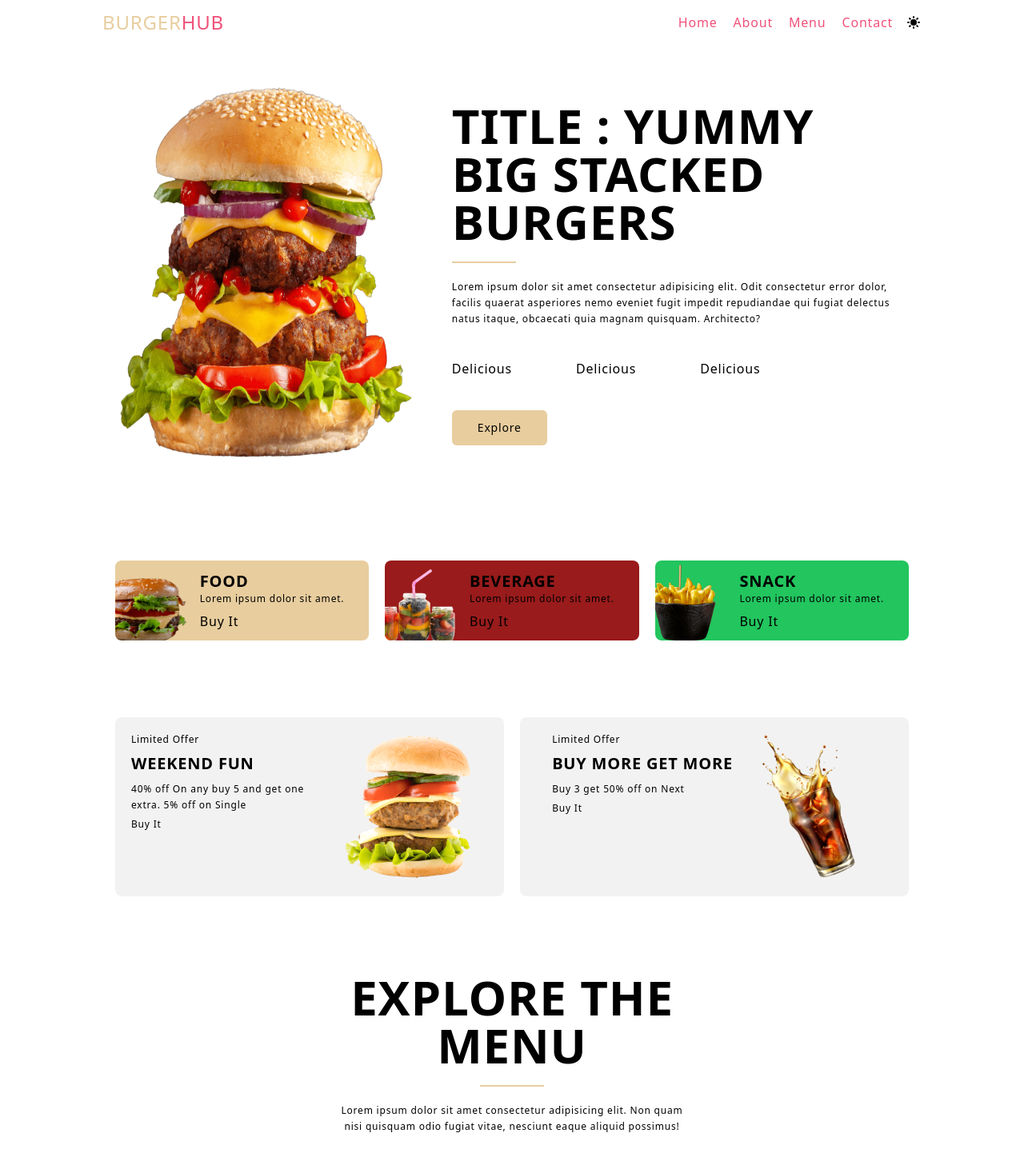
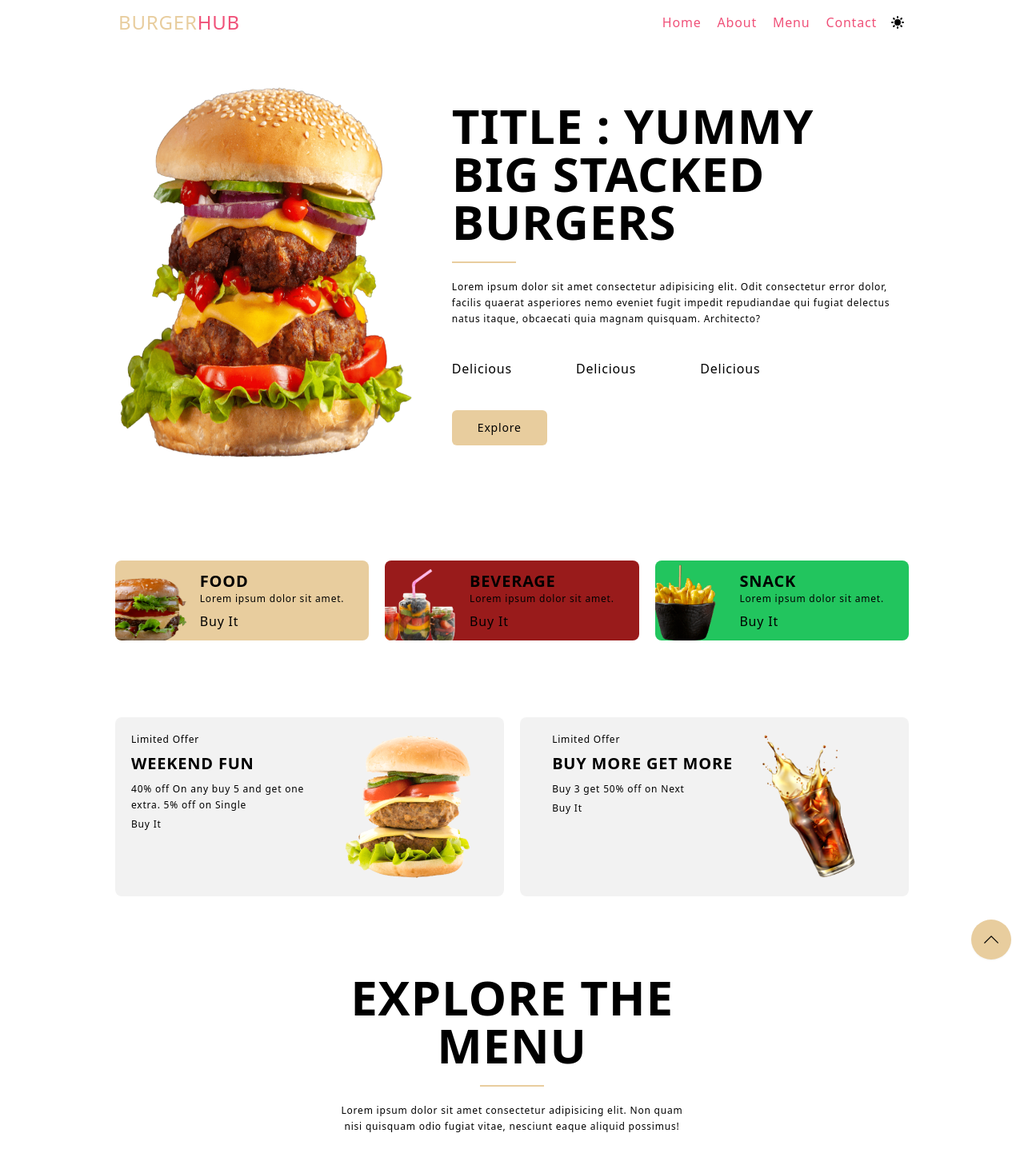
Before and after one commit to sijumoncy/burgerhub, a React (Vite) app: page / in a window 1280 px wide. Shown: the top 1457 px of the page at 80% size. Built offline with nearby package versions, Linux system fonts and the light colour scheme.

Commit message:
added navbar scroll and scroll up btn setup

```diff
--- a/src/App.tsx
+++ b/src/App.tsx
@@ -6,6 +6,7 @@ import Header from "./components/Header/Header";
 import Hero from "./components/Hero/Hero";
 import Menu from "./components/Menu/Menu";
 import Offers from "./components/Offers/Offers";
+import ScrollUp from "./components/ScrollUp/ScrollUp";
 
 function App() {
 
@@ -19,6 +20,7 @@ function App() {
       <About/>
       <Contact/>
       <Footer/>
+      <ScrollUp/>
     </div>
   )
 }
--- /dev/null
+++ b/src/Hooks/useScroll.tsx
@@ -0,0 +1,26 @@
+import { useState, useEffect } from 'react';
+
+function useScroll(debounceDelay = 200) {
+  const [scrollValue, setScrollValue] = useState(0);
+
+  useEffect(() => {
+    let debounceTimeout:number | undefined;
+
+    function handleScroll() {
+      clearTimeout(debounceTimeout);
+      debounceTimeout = setTimeout(() => {
+        setScrollValue(window.scrollY);
+      }, debounceDelay);
+    }
+
+    window.addEventListener('scroll', handleScroll);
+
+    return () => {
+      window.removeEventListener('scroll', handleScroll);
+    };
+  }, [debounceDelay]);
+
+  return scrollValue;
+}
+
+export default useScroll;
--- a/src/components/Navbar/Navbar.tsx
+++ b/src/components/Navbar/Navbar.tsx
@@ -1,5 +1,6 @@
 import { useState } from "react";
 import { HiMenuAlt1, HiSun, HiX } from "react-icons/hi";
+import useScroll from "../../Hooks/useScroll";
 
 const NavList = [
   { id: 1, name: "Home", link: "#home" },
@@ -9,11 +10,13 @@ const NavList = [
 ];
 
 function Navbar() {
-    const [openNav, setOpenNav] = useState(false)
+  const [openNav, setOpenNav] = useState(false);
+
+  const scrollValue = useScroll();
 
   return (
-    <nav className="max-w-5xl mx-auto relative h-14 flex justify-between items-center">
-
+    <nav className={`max-w-5xl mx-auto relative h-14 flex justify-between items-center px-5 bg-white
+      ${scrollValue > 50 && "border-b border-secondar"}`}>
       <div className="">
         <a href="#" className="text-2xl uppercase">
           <span className="text-primary">Burger</span>
@@ -21,20 +24,35 @@ function Navbar() {
         </a>
       </div>
 
-      <div className={`${openNav ? '' : 'hidden'} absolute top-0 left-0 w-full py-14 border-b border-seconday bg-white
-        | tabM:block tabM:static tabM:py-0 tabM:border-none tabM:ml-auto tabM:w-auto`}>
+      <div
+        className={`${
+          openNav ? "" : "hidden"
+        } absolute top-0 left-0 w-full py-14 border-b border-seconday bg-white
+        | tabM:block tabM:static tabM:py-0 tabM:border-none tabM:ml-auto tabM:w-auto`}
+      >
         <ul className="text-secondary flex flex-col text-center gap-5 tabM:flex-row">
           {NavList.map((nav) => (
             <li>
-              <a href={nav.link} className="hover:text-secondary/50 ease-in duration-200">{nav.name}</a>
+              <a
+                href={nav.link}
+                className="hover:text-secondary/50 ease-in duration-200"
+              >
+                {nav.name}
+              </a>
             </li>
           ))}
         </ul>
-        <HiX className="absolute top-[1rem] right-4 text-xl cursor-pointer | tabM:hidden" onClick={()=>setOpenNav(false)}/>
+        <HiX
+          className="absolute top-[1rem] right-4 text-xl cursor-pointer | tabM:hidden"
+          onClick={() => setOpenNav(false)}
+        />
       </div>
       <div className="flex gap-5 items-center">
-        <HiSun className="ml-4 text-xl"/>
-        <HiMenuAlt1 className="text-xl tabM:hidden" onClick={()=>setOpenNav(true)}/>
+        <HiSun className="ml-4 text-xl" />
+        <HiMenuAlt1
+          className="text-xl tabM:hidden"
+          onClick={() => setOpenNav(true)}
+        />
       </div>
     </nav>
   );
--- /dev/null
+++ b/src/components/ScrollUp/ScrollUp.tsx
@@ -0,0 +1,19 @@
+import { SlArrowUp } from "react-icons/sl";
+import useScroll from "../../Hooks/useScroll";
+
+function ScrollUp() {
+
+  const scrollValue = useScroll();
+
+  return (
+    <a
+      href="#home"
+      className={`fixed right-4 bg-primary shadow-sm inline-block px-4 py-4
+        rounded-full text-lg text-black z-50 hover:translate-y-1 ease-in duration-200 ${scrollValue >=250 ? "bottom-4" : "-bottom-1/2"}`}
+    >
+      <SlArrowUp />
+    </a>
+  );
+}
+
+export default ScrollUp;
--- a/src/index.css
+++ b/src/index.css
@@ -5,6 +5,9 @@
 @tailwind utilities;
 
 @layer base{
+    html {
+        @apply scroll-smooth;
+    }
     body {
         @apply tracking-wider;
     }
```
